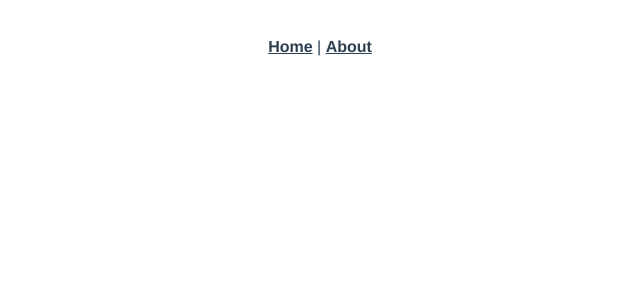
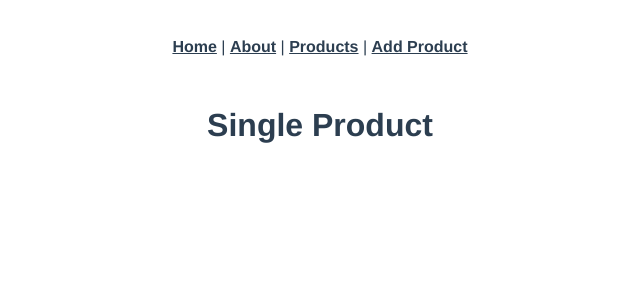
Before and after one commit to ArthurGromko/e-commerce, a Vue app: page /#/product/1 in a window 1280 px wide. Shown: the top 300 px of the page, without its empty margins (320-960 px from the left). Built offline with nearby package versions, Linux system fonts and the light colour scheme; the HTML template or start-up script is replaced by a standard one.

Commit message:
setting up the routes

```diff
--- a/src/App.vue
+++ b/src/App.vue
@@ -2,7 +2,9 @@
   <div id="app">
     <div id="nav">
       <router-link to="/">Home</router-link> |
-      <router-link to="/about">About</router-link>
+      <router-link to="/about">About</router-link> |
+      <router-link to="/products">Products</router-link> |
+      <router-link to="/add-product">Add Product</router-link>
     </div>
     <router-view />
   </div>
--- a/src/router.js
+++ b/src/router.js
@@ -1,6 +1,10 @@
 import Vue from "vue";
 import Router from "vue-router";
 import Home from "./views/Home.vue";
+import About from "./views/About.vue";
+import AddProduct from "./views/AddProduct.vue"
+import ProductsList from "./views/ProductsList.vue"
+import SingleProduct from "./views/SingleProduct.vue"
 
 Vue.use(Router);
 
@@ -14,11 +18,22 @@ export default new Router({
     {
       path: "/about",
       name: "about",
-      // route level code-splitting
-      // this generates a separate chunk (about.[hash].js) for this route
-      // which is lazy-loaded when the route is visited.
-      component: () =>
-        import(/* webpackChunkName: "about" */ "./views/About.vue")
+      component: About
+    },
+    {
+      path: "/add-product",
+      name: "add-product",
+      component: AddProduct
+    },
+    {
+      path: "/products",
+      name: "products",
+      component: ProductsList
+    },
+    {
+      path: "/product/:slug",
+      name: "product",
+      component: SingleProduct
     }
   ]
 });
--- /dev/null
+++ b/src/views/AddProduct.vue
@@ -0,0 +1,5 @@
+<template>
+    <div class="">
+        <h1>Add Product</h1>
+    </div>
+</template>
--- /dev/null
+++ b/src/views/ProductsList.vue
@@ -0,0 +1,5 @@
+<template>
+    <div class="">
+        <h1>Products List</h1>
+    </div>
+</template>
--- /dev/null
+++ b/src/views/SingleProduct.vue
@@ -0,0 +1,5 @@
+<template>
+    <div class="">
+        <h1>Single Product</h1>
+    </div>
+</template>
```
